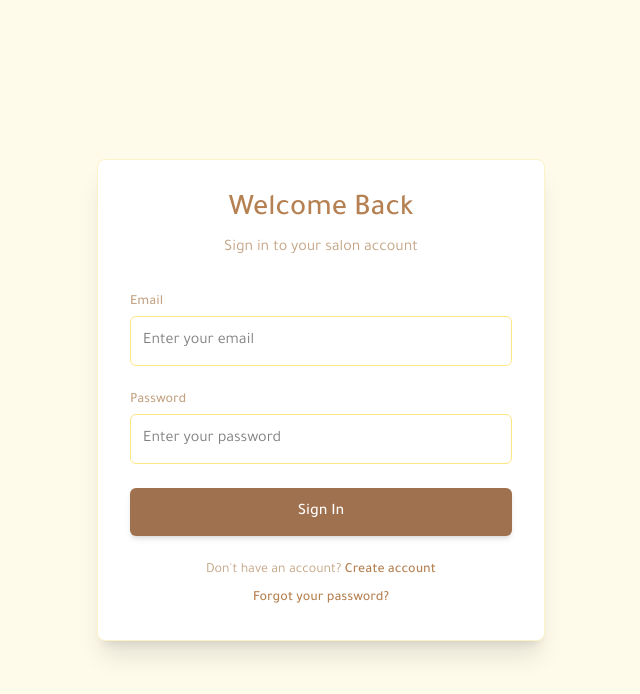
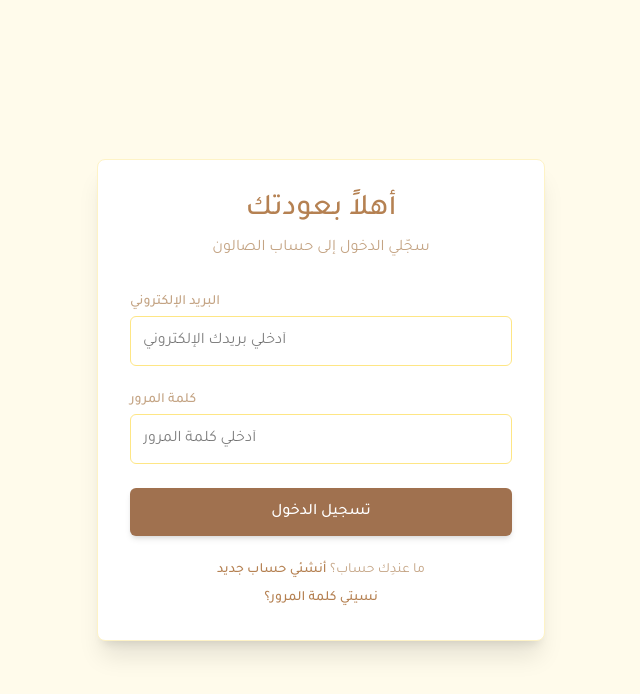
Before and after one commit to jenan-faraj/masterpiece-GlamBook-, a React (Vite) app in the folder FrontEnd/: page /login in a window 1280 px wide. Shown: the top 694 px of the page, without its empty margins (319-959 px from the left). Built offline with nearby package versions, Linux system fonts and the light colour scheme.

Commit message:
change the language in login and register page

```diff
--- a/FrontEnd/src/Pages/LogIn.jsx
+++ b/FrontEnd/src/Pages/LogIn.jsx
@@ -1,13 +1,12 @@
-"use client";
 import { useState } from "react";
-import { useNavigate } from "react-router-dom";
-import Swal from "sweetalert2";
+import { useNavigate, useLocation } from "react-router-dom";
 
 export default function LoginForm() {
   const [email, setEmail] = useState("");
   const [password, setPassword] = useState("");
   const [error, setError] = useState("");
   const navigate = useNavigate();
+  const location = useLocation();
 
   const handleLogin = async (e) => {
     e.preventDefault();
@@ -19,32 +18,22 @@ export default function LoginForm() {
         headers: {
           "Content-Type": "application/json",
         },
-        credentials: "include", // مهم عشان الكوكي تنحفظ بالمتصفح
+        credentials: "include",
         body: JSON.stringify({ email, password }),
       });
 
       const data = await res.json();
 
       if (!res.ok) {
-        setError(data.message || "Login failed");
+        setError(data.message || "فشل تسجيل الدخول");
         return;
       }
 
-      Swal.fire({
-        title: "Success!",
-        text: "Login successful! 🥳",
-        icon: "success",
-        confirmButtonText: "Continue",
-        confirmButtonColor: "#a0714f",
-      }).then((result) => {
-        // سيتم تنفيذ هذه الكتلة فقط بعد أن يضغط المستخدم على زر التأكيد
-        if (result.isConfirmed && res.ok) {
-          navigate("/"); // Redirect to the home page or dashboard
-          location.reload();
-        }
-      });
+      // توجيه المستخدم للمكان اللي كان فيه
+      navigate(-1, { replace: true });
+      location.reload(); // إذا بدك يتحدث تلقائياً بعد تسجيل الدخول
     } catch (err) {
-      setError("Something went wrong, please try again later.");
+      setError("حدث خطأ ما، يرجى المحاولة لاحقاً.");
     }
   };
 
@@ -56,10 +45,10 @@ export default function LoginForm() {
             className="text-3xl font-serif font-medium"
             style={{ color: "#B58152" }}
           >
-            Welcome Back
+            أهلاً بعودتك
           </h2>
           <p className="mt-2" style={{ color: "#c4a484" }}>
-            Sign in to your salon account
+            سجّلي الدخول إلى حساب الصالون
           </p>
         </div>
 
@@ -69,7 +58,7 @@ export default function LoginForm() {
               className="block text-sm font-medium mb-1"
               style={{ color: "#c4a484" }}
             >
-              Email
+              البريد الإلكتروني
             </label>
             <input
               type="email"
@@ -77,7 +66,7 @@ export default function LoginForm() {
               value={email}
               onChange={(e) => setEmail(e.target.value)}
               required
-              placeholder="Enter your email"
+              placeholder="أدخلي بريدك الإلكتروني"
             />
           </div>
 
@@ -86,7 +75,7 @@ export default function LoginForm() {
               className="block text-sm font-medium mb-1"
               style={{ color: "#c4a484" }}
             >
-              Password
+              كلمة المرور
             </label>
             <input
               type="password"
@@ -94,7 +83,7 @@ export default function LoginForm() {
               value={password}
               onChange={(e) => setPassword(e.target.value)}
               required
-              placeholder="Enter your password"
+              placeholder="أدخلي كلمة المرور"
             />
           </div>
 
@@ -110,19 +99,19 @@ export default function LoginForm() {
               className="w-full py-3 px-4 rounded-md text-white font-medium shadow-md hover:opacity-90 transition duration-300"
               style={{ backgroundColor: "#a0714f" }}
             >
-              Sign In
+              تسجيل الدخول
             </button>
           </div>
 
           <div className="text-center mt-4">
             <p className="text-sm" style={{ color: "#c4a484" }}>
-              Don't have an account?{" "}
+              ما عندِك حساب؟{" "}
               <a
                 href="/register"
                 className="font-medium"
                 style={{ color: "#B58152" }}
               >
-                Create account
+                أنشئي حساب جديد
               </a>
             </p>
             <a
@@ -130,7 +119,7 @@ export default function LoginForm() {
               className="block mt-2 text-sm font-medium"
               style={{ color: "#B58152" }}
             >
-              Forgot your password?
+              نسيتي كلمة المرور؟
             </a>
           </div>
         </form>
--- a/FrontEnd/src/Pages/Register.jsx
+++ b/FrontEnd/src/Pages/Register.jsx
@@ -1,8 +1,7 @@
 import React, { useState } from "react";
 import axios from "axios";
-import { useNavigate } from "react-router-dom";
-// Import SweetAlert2
-import Swal from 'sweetalert2';
+import { useNavigate, useLocation } from "react-router-dom";
+import Swal from "sweetalert2";
 
 function Register() {
   const [username, setUsername] = useState("");
@@ -10,6 +9,7 @@ function Register() {
   const [password, setPassword] = useState("");
   const [error, setError] = useState("");
   const navigate = useNavigate();
+  const location = useLocation();
 
 const handleRegister = async (e) => {
   e.preventDefault();
@@ -24,46 +24,52 @@ function Register() {
       { withCredentials: true }
     );
 
-      // Show success message with Sweet Alert
-      Swal.fire({
-        title: "Success!",
-        text: "Registration successful! 🥳",
-        icon: "success",
-        confirmButtonText: "Continue",
-        confirmButtonColor: "#a0714f"
-      }).then((result) => {
-        if (result.isConfirmed) {
-          navigate("/");
+    if (response.status === 201) {
+      navigate(-2, { replace: true });
+      location.reload(); // إذا بدك يتحدث تلقائياً بعد التسجيل
     }
-      });
-
   } catch (error) {
     console.error("Error registering", error);
 
     // Show error message with Sweet Alert
-      setError(error.response?.data?.message || "Registration failed");
+    setError(error.response?.data?.message || "فشل التسجيل");
     Swal.fire({
-        title: "Error!",
-        text: error.response?.data?.message || "Registration failed, please try again.",
+      title: "خطأ!",
+      text:
+        error.response?.data?.message || "فشل التسجيل، يرجى المحاولة مرة أخرى.",
       icon: "error",
-        confirmButtonText: "OK",
-        confirmButtonColor: "#a0714f"
+      confirmButtonText: "حسناً",
+      confirmButtonColor: "#a0714f",
     });
   }
 };
 
+
   return (
-    <div className="min-h-screen bg-amber-50 flex items-center justify-center py-12 px-4 sm:px-6 lg:px-8">
+    <div
+      dir="rtl"
+      className="min-h-screen bg-amber-50 flex items-center justify-center py-12 px-4 sm:px-6 lg:px-8"
+    >
       <div className="max-w-md w-full bg-white p-8 rounded-lg shadow-xl border border-amber-100">
         <div className="text-center mb-8">
-          <h2 className="text-3xl font-serif font-medium" style={{ color: '#B58152' }}>Welcome</h2>
-          <p className="mt-2" style={{ color: '#c4a484' }}>Create your account</p>
+          <h2
+            className="text-3xl font-serif font-medium"
+            style={{ color: "#B58152" }}
+          >
+            مرحباً بك
+          </h2>
+          <p className="mt-2" style={{ color: "#c4a484" }}>
+            أنشئ حسابك الجديد
+          </p>
         </div>
 
         <form onSubmit={handleRegister} className="space-y-6">
           <div>
-            <label className="block text-sm font-medium mb-1" style={{ color: '#c4a484' }}>
-              Username
+            <label
+              className="block text-sm font-medium mb-1"
+              style={{ color: "#c4a484" }}
+            >
+              اسم المستخدم
             </label>
             <input
               type="text"
@@ -71,13 +77,16 @@ function Register() {
               value={username}
               onChange={(e) => setUsername(e.target.value)}
               required
-              placeholder="Enter your username"
+              placeholder="أدخل اسم المستخدم"
             />
           </div>
 
           <div>
-            <label className="block text-sm font-medium mb-1" style={{ color: '#c4a484' }}>
-              Email
+            <label
+              className="block text-sm font-medium mb-1"
+              style={{ color: "#c4a484" }}
+            >
+              البريد الإلكتروني
             </label>
             <input
               type="email"
@@ -85,13 +94,16 @@ function Register() {
               value={email}
               onChange={(e) => setEmail(e.target.value)}
               required
-              placeholder="Enter your email"
+              placeholder="أدخل بريدك الإلكتروني"
             />
           </div>
 
           <div>
-            <label className="block text-sm font-medium mb-1" style={{ color: '#c4a484' }}>
-              Password
+            <label
+              className="block text-sm font-medium mb-1"
+              style={{ color: "#c4a484" }}
+            >
+              كلمة المرور
             </label>
             <input
               type="password"
@@ -99,7 +111,7 @@ function Register() {
               value={password}
               onChange={(e) => setPassword(e.target.value)}
               required
-              placeholder="Create a password"
+              placeholder="أنشئ كلمة مرور"
             />
           </div>
 
@@ -113,15 +125,22 @@ function Register() {
             <button
               type="submit"
               className="w-full py-3 px-4 rounded-md text-white font-medium shadow-md hover:opacity-90 transition duration-300"
-              style={{ backgroundColor: '#a0714f' }}
+              style={{ backgroundColor: "#a0714f" }}
             >
-              Create Account
+              إنشاء حساب
             </button>
           </div>
 
           <div className="text-center mt-4">
-            <p className="text-sm" style={{ color: '#c4a484' }}>
-              Already have an account? <a href="/login" className="font-medium" style={{ color: '#B58152' }}>Sign in</a>
+            <p className="text-sm" style={{ color: "#c4a484" }}>
+              لديك حساب بالفعل؟{" "}
+              <a
+                href="/login"
+                className="font-medium"
+                style={{ color: "#B58152" }}
+              >
+                تسجيل الدخول
+              </a>
             </p>
           </div>
         </form>
--- a/FrontEnd/src/components/Navbar.jsx
+++ b/FrontEnd/src/components/Navbar.jsx
@@ -109,7 +109,7 @@ const Navbar = () => {
 
   return (
     <header className="w-full bg-[#F9F3F1] shadow-md">
-      <nav className="container lg:px-20 mx-auto px-4" dir="rtl">
+      <nav className="container xl:px-20 mx-auto px-4" dir="rtl">
         <div className="flex justify-between items-center h-16">
           {/* الشعار */}
           <img
```
Lines whose indentation alone changed are shown as unchanged.
